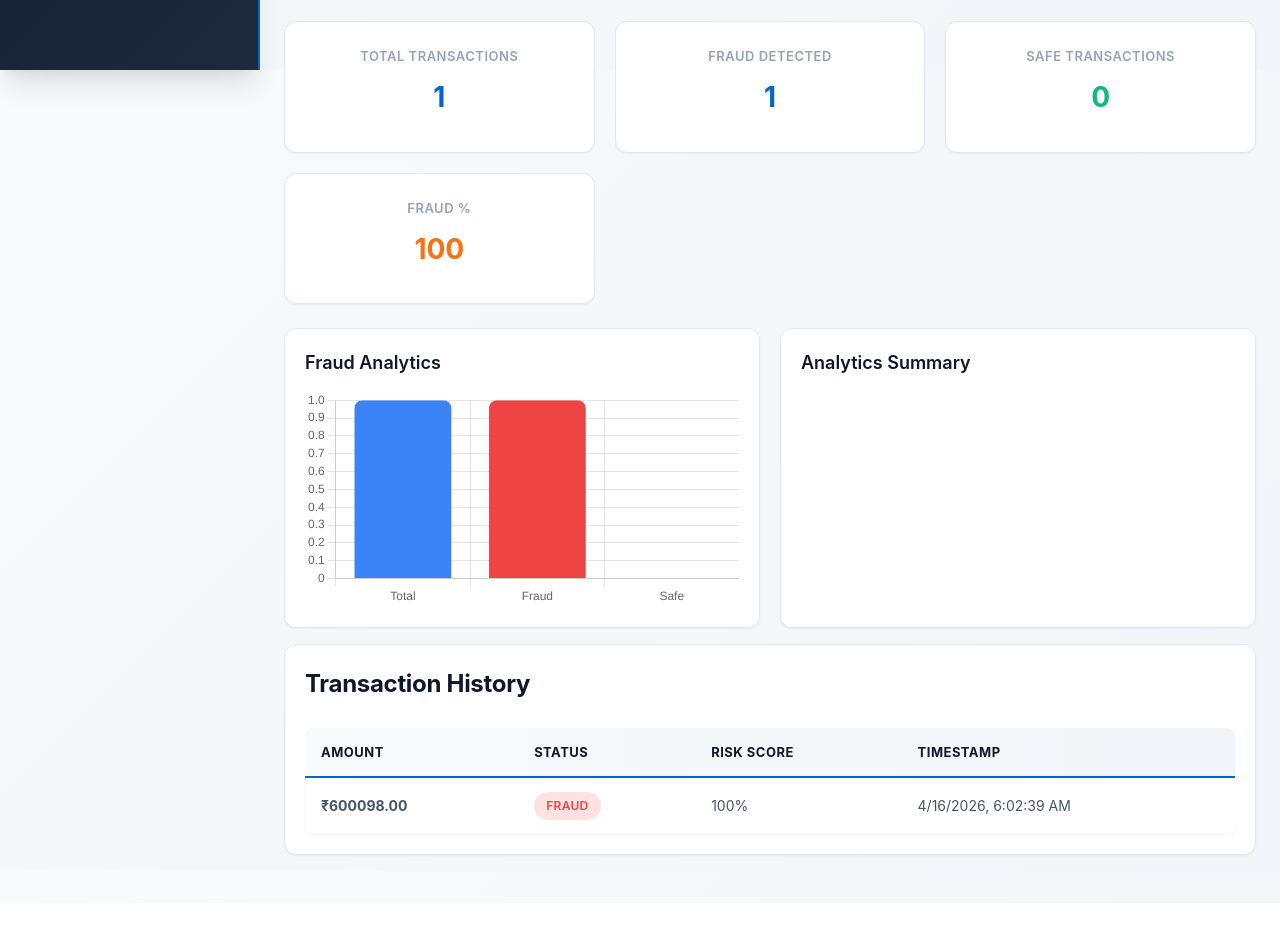
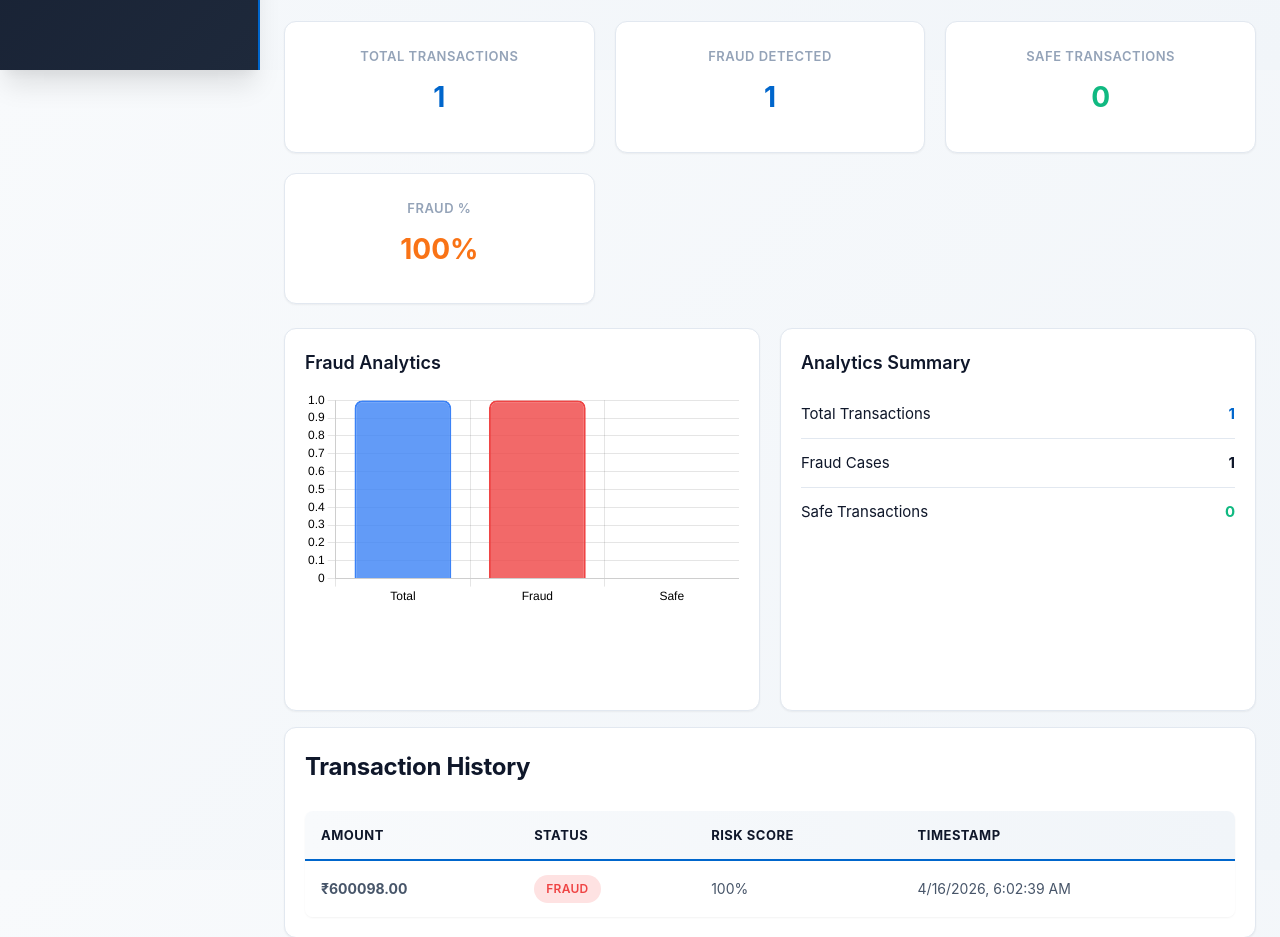
Before and after one commit to Rao130/fintech-ai-system, a Flask app: page / in a window 1280 px wide. Shown: the part 730-1667 px from the top of the page. Before the commit the page ends 1600 px from the top, so only its background shows below. Run offline with Flask 3, Linux system fonts and the light colour scheme; data comes from the database, SQL or seed files in the repository; parts of the project's set-up code (start-up, migrations or seed data) failed here and were passed over.

Commit message:
Fix Chart.js error: resolve canvas context issue and consolidate chart functions

```diff
--- a/static/style.css
+++ b/static/style.css
@@ -383,21 +383,13 @@ tbody tr:last-child td {
    CHARTS
 ========================= */
 canvas {
-    width: 100% !important;
-    max-height: 300px !important;
-    height: auto !important;
-    background: var(--bg-primary);
-    border-radius: 8px;
     display: block;
 }
 
 .chart-container {
+    position: relative;
+    width: 100%;
     margin-top: 20px;
-    padding: 20px;
-    background: var(--bg-primary);
-    border: 1px solid var(--border);
-    border-radius: 12px;
-    box-shadow: var(--shadow-sm);
 }
 
 
--- a/templates/index.html
+++ b/templates/index.html
@@ -89,7 +89,9 @@
             <div class="grid">
                 <div class="card">
                     <h3>Fraud Analytics</h3>
+                    <div style="position: relative; height: 300px; width: 100%;">
                         <canvas id="mainChart"></canvas>
+                    </div>
                 </div>
                 <div class="card">
                     <h3>Analytics Summary</h3>
@@ -221,23 +223,55 @@
             fetch('/analytics')
             .then(res => res.json())
             .then(data => {
-
                 document.getElementById('total').innerText = data.total;
                 document.getElementById('fraud').innerText = data.fraud;
                 document.getElementById('safe').innerText = data.safe;
-                document.getElementById('percent').innerText = data.fraud_percent;
+                document.getElementById('percent').innerText = data.fraud_percent + '%';
 
-                const canvas = document.getElementById('mainChart');
+                // Update analytics items list
+                const analyticsItems = document.getElementById("analyticsItems");
+                analyticsItems.innerHTML = `
+                    <li style="padding: 12px 0; border-bottom: 1px solid var(--border);">
+                        <div class="flex-between">
+                            <span>Total Transactions</span>
+                            <strong class="text-primary">${data.total}</strong>
+                        </div>
+                    </li>
+                    <li style="padding: 12px 0; border-bottom: 1px solid var(--border);">
+                        <div class="flex-between">
+                            <span>Fraud Cases</span>
+                            <strong class="text-danger">${data.fraud}</strong>
+                        </div>
+                    </li>
+                    <li style="padding: 12px 0;">
+                        <div class="flex-between">
+                            <span>Safe Transactions</span>
+                            <strong class="text-success">${data.safe}</strong>
+                        </div>
+                    </li>
+                `;
 
-                if (!canvas) {
-                    console.log("Chart canvas not found");
+                // Create Chart
+                try {
+                    const canvasElement = document.getElementById('mainChart');
+                    if (!canvasElement) {
+                        console.error("Canvas element with id 'mainChart' not found");
                         return;
                     }
-                const ctx = canvas.getContext('2d');
+
+                    // Destroy existing chart
                     if (window.mainChartInstance) {
                         window.mainChartInstance.destroy();
                     }
 
+                    // Get 2D context
+                    const ctx = canvasElement.getContext('2d');
+                    if (!ctx) {
+                        console.error("Could not get canvas context");
+                        return;
+                    }
+
+                    // Create new chart
                     window.mainChartInstance = new Chart(ctx, {
                         type: 'bar',
                         data: {
@@ -246,71 +280,57 @@
                                 label: 'Transactions',
                                 data: [data.total, data.fraud, data.safe],
                                 backgroundColor: [
+                                    'rgba(59, 130, 246, 0.8)',
+                                    'rgba(239, 68, 68, 0.8)',
+                                    'rgba(16, 185, 129, 0.8)'
+                                ],
+                                borderColor: [
                                     '#3b82f6',
                                     '#ef4444',
                                     '#10b981'
                                 ],
+                                borderWidth: 2,
                                 borderRadius: 8
                             }]
                         },
                         options: {
+                            indexAxis: 'x',
                             responsive: true,
+                            maintainAspectRatio: true,
                             plugins: {
-                            legend: { display: false }
+                                legend: {
+                                    display: false
+                                }
                             },
                             scales: {
                                 y: {
-                                beginAtZero: true
+                                    beginAtZero: true,
+                                    ticks: {
+                                        color: 'var(--text-secondary)'
+                                    }
+                                },
+                                x: {
+                                    ticks: {
+                                        color: 'var(--text-secondary)'
+                                    }
                                 }
                             }
                         }
                     });
+                } catch (error) {
+                    console.error("Error creating chart:", error);
+                }
+            })
+            .catch(err => {
+                console.error("Error loading analytics:", err);
             });
         }
 
         // Load Chart
         let chart;
         function loadChart() {
-            fetch('/analytics')
-            .then(res => res.json())
-            .then(data => {
-                const ctx = document.getElementById('fraudChart');
-
-                if (chart) {
-                    chart.destroy();
-                }
-
-                chart = new Chart(ctx, {
-                    type: 'doughnut',
-                    data: {
-                        labels: ['Fraud', 'Safe'],
-                        datasets: [{
-                            data: [data.fraud, data.safe],
-                            backgroundColor: ['#ef4444', '#10b981'],
-                            borderColor: ['#dc2626', '#059669'],
-                            borderWidth: 2
-                        }]
-                    },
-                    options: {
-                        responsive: true,
-                        maintainAspectRatio: true,
-                        plugins: {
-                            legend: {
-                                position: 'bottom',
-                                labels: {
-                                    color: 'var(--text-primary)',
-                                    font: {
-                                        size: 14,
-                                        weight: '600'
-                                    },
-                                    padding: 20
-                                }
-                            }
-                        }
-                    }
-                });
-            })
-            .catch(err => console.error(err));
+            // This function is deprecated - chart is now handled in loadAnalytics()
+            console.log("loadChart is no longer needed - using loadAnalytics instead");
         }
 
         // Show Alert Helper
```
Lines whose indentation alone changed are shown as unchanged.
